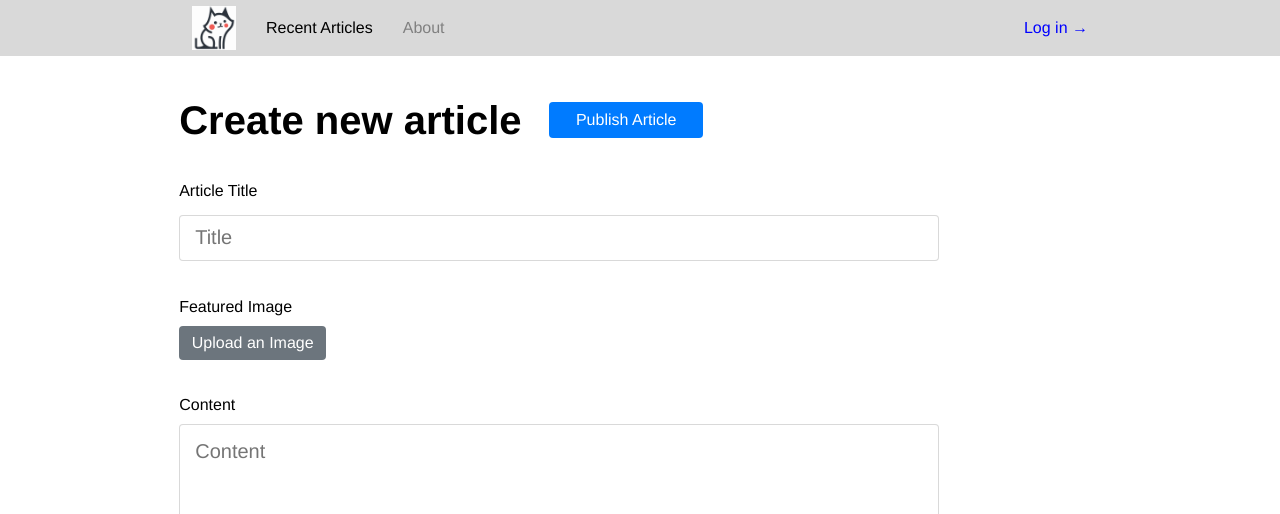
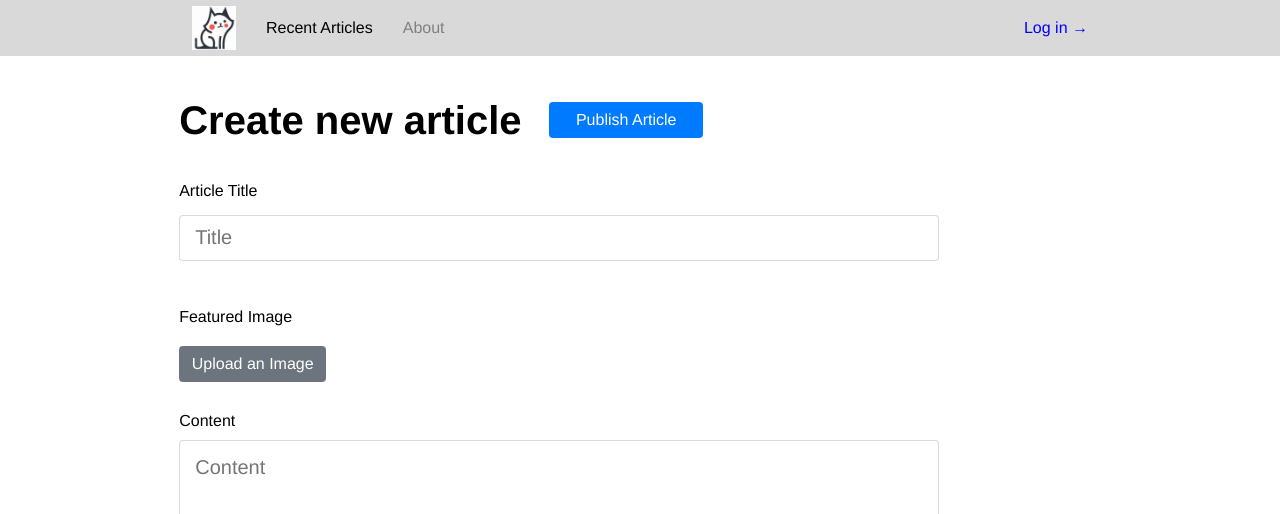
Before and after one commit to estebanix/Kittyblog, a React (Vite) app: page /newarticle in a window 1280 px wide. Shown: the top 514 px of the page. Built offline with nearby package versions, Linux system fonts and the light colour scheme.

Commit message:
styling edit/add article page

```diff
--- a/src/App.css
+++ b/src/App.css
@@ -230,6 +230,7 @@ input:focus, textarea:focus{
   padding: 0 50px;
 }
 
+
 .inarticel--inputbox{
   width: 760px;
   height: 94px;
@@ -248,17 +249,22 @@ input:focus, textarea:focus{
   padding: 0 15px;
 }
 
+
 .inarticel--imageup{
   width: 147px;
-  height: 68px;
+  min-height: 68px;
   display: flex;
   flex-direction: column;
   margin-bottom: 30px;
 }
 
+.inarticel--imageup p{
+  margin: 10px 0;
+}
+
 .inarticel--imageup button{
   width: 100%;
-  height: 50%;
+  height: 36px;
   border-radius: 4px;
   background-color: #6C757D;
   color: white;
@@ -268,6 +274,7 @@ input:focus, textarea:focus{
   justify-content: center;
   align-items: center;
   margin-top: 10px;
+  cursor: pointer;
 }
 
 .inarticle--content{
--- a/src/Small_Files/InArticleDetail.tsx
+++ b/src/Small_Files/InArticleDetail.tsx
@@ -83,6 +83,7 @@ export default function InArticleDetail() {
 
   const handlePublicComm = () => {
     const newCom = {
+        id: Date.now(),
         img: adminData[0].profilePicture,
         username: adminData[0].username,
         comment: newComment,
```
